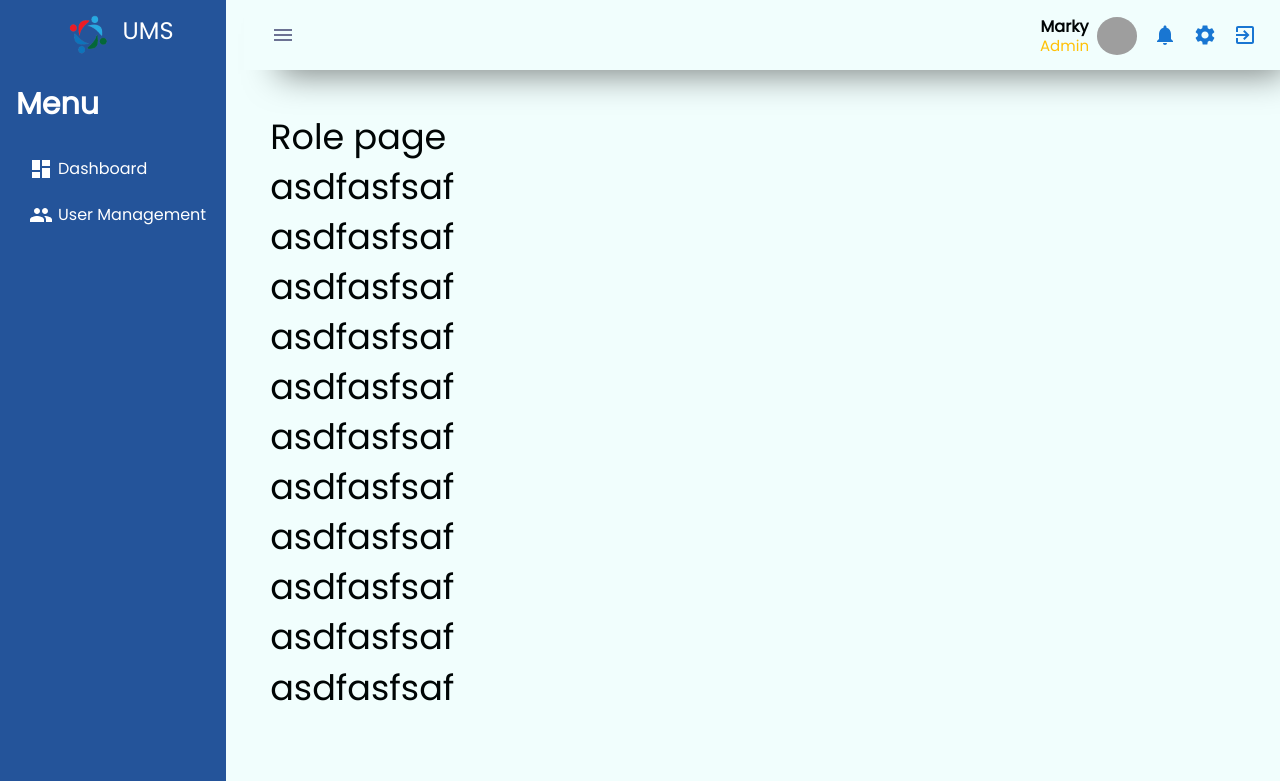
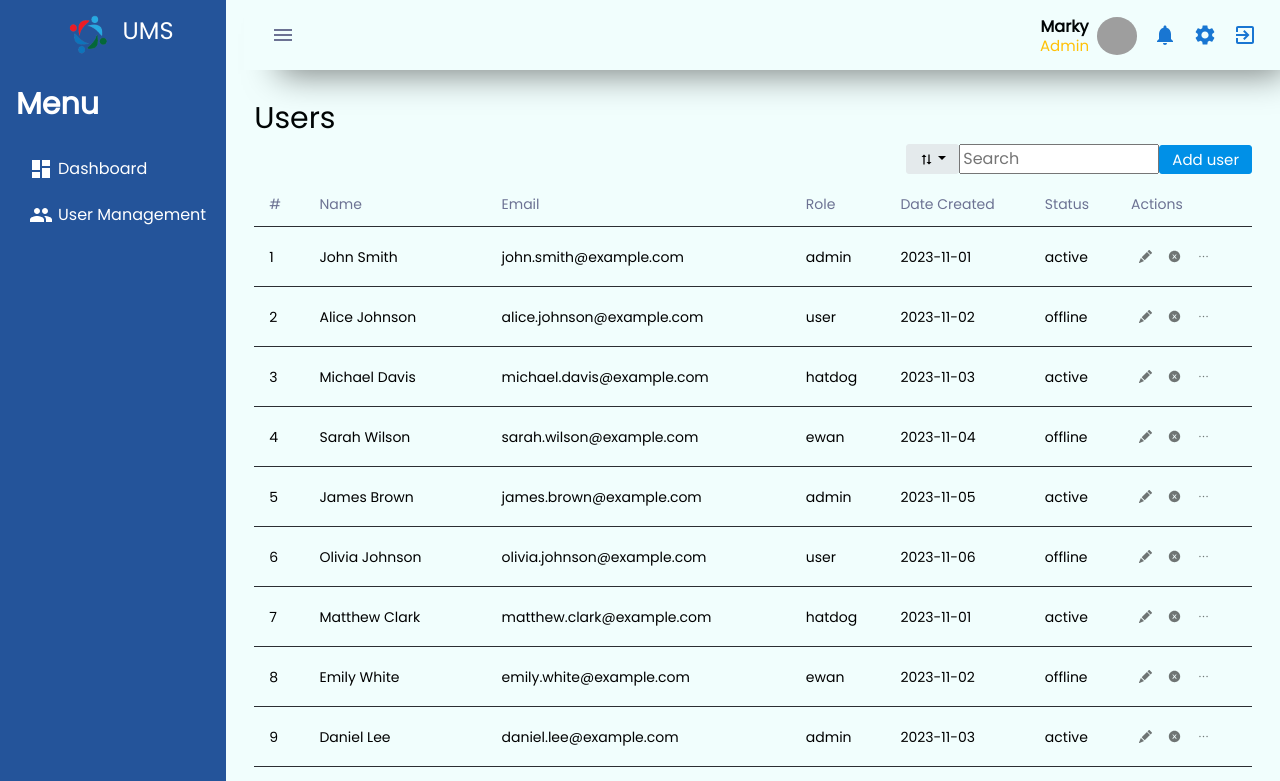
Before and after one commit to jhnmrkgbrlcn/github-portfolio, a React (Create React App) app in the folder ums/: page /users in a window 1280 px wide. Shown: the top 781 px of the page. Built offline with nearby package versions, Linux system fonts and the light colour scheme; grey boxes are pictures that could not be loaded; the HTML template or start-up script is replaced by a standard one.

Commit message:
user reg

```diff
--- a/ums/src/App.js
+++ b/ums/src/App.js
@@ -11,6 +11,7 @@ import Role from "./components/Home/role";
 import Home from "./components/Home/home";
 import Dashboard from "./components/Home/dashboard";
 import Card from "./components/Home/card";
+import UserRegistration from "./components/Home/userRegistration";
 
 function App() {
   return (
@@ -22,8 +23,9 @@ function App() {
         <div className="main-panel">
           <Routes>
             <Route path="/" element={<Home />}></Route>
-            <Route path="/users" element={<Role />}></Route>
-            <Route path="/role" element={<Users />}></Route>
+            <Route path="/users" element={<Users />}></Route>
+            <Route path="/role" element={<Role />}></Route>
+            <Route path="/users/adduser" element={<UserRegistration />}></Route>
           </Routes>
         </div>
       </div>
--- a/ums/src/components/Home/home.jsx
+++ b/ums/src/components/Home/home.jsx
@@ -6,7 +6,7 @@ const Home = () => {
     <>
       <div className="content-wrapper">
         <div className="wrapper">
-          <Dashboard></Dashboard>
+          <Dashboard />
         </div>
       </div>
     </>
--- a/ums/src/components/Home/navbar.jsx
+++ b/ums/src/components/Home/navbar.jsx
@@ -6,8 +6,6 @@ import SettingsIcon from "@mui/icons-material/Settings";
 import IconButton from "@mui/material/IconButton";
 import React from "react";
 import dummy from "../../asset/dummy.jpg";
-import "./navbar.css";
-
 
 const Navbar = () => {
   return (
--- a/ums/src/components/Home/sidebar.jsx
+++ b/ums/src/components/Home/sidebar.jsx
@@ -42,14 +42,14 @@ const Sidebar = () => {
               <ul className="nav flex-column sub-menu">
                 <li className="nav-item" style={{ textIndent: 30 }}>
                   {" "}
-                  <Link className="nav-link" to="/role">
+                  <Link className="nav-link" to="/users">
                     <PersonOutlineIcon />
                     Users
                   </Link>
                 </li>
                 <li className="nav-item" style={{ textIndent: 30 }}>
                   {" "}
-                  <Link className="nav-link" to="/users">
+                  <Link className="nav-link" to="/role">
                     <SupervisorAccountIcon />
                     Role
                   </Link>
--- a/ums/src/components/Home/users.jsx
+++ b/ums/src/components/Home/users.jsx
@@ -10,6 +10,7 @@ import {
 import { BiSortAlt2 } from "react-icons/bi";
 import { BsFillPencilFill } from "react-icons/bs";
 import Data from "./Data.json";
+import { Link } from "react-router-dom";
 
 const Users = () => {
   const [users, setUsers] = useState(Data);
@@ -180,7 +181,15 @@ const Users = () => {
                 style={{ width: "200px" }}
               />
             </div>
-            <button className="btn btn-primary">Add User</button>
+            <button className="btn btn-primary">
+              {" "}
+              <Link
+                to="/users/adduser"
+                className="text-white "
+                style={{ textDecoration: "none" }}>
+                Add user
+              </Link>
+            </button>
           </div>
 
           <table className="table">
```
Also changed, not shown: ums/src/components/Home/navbar.css (deleted).
